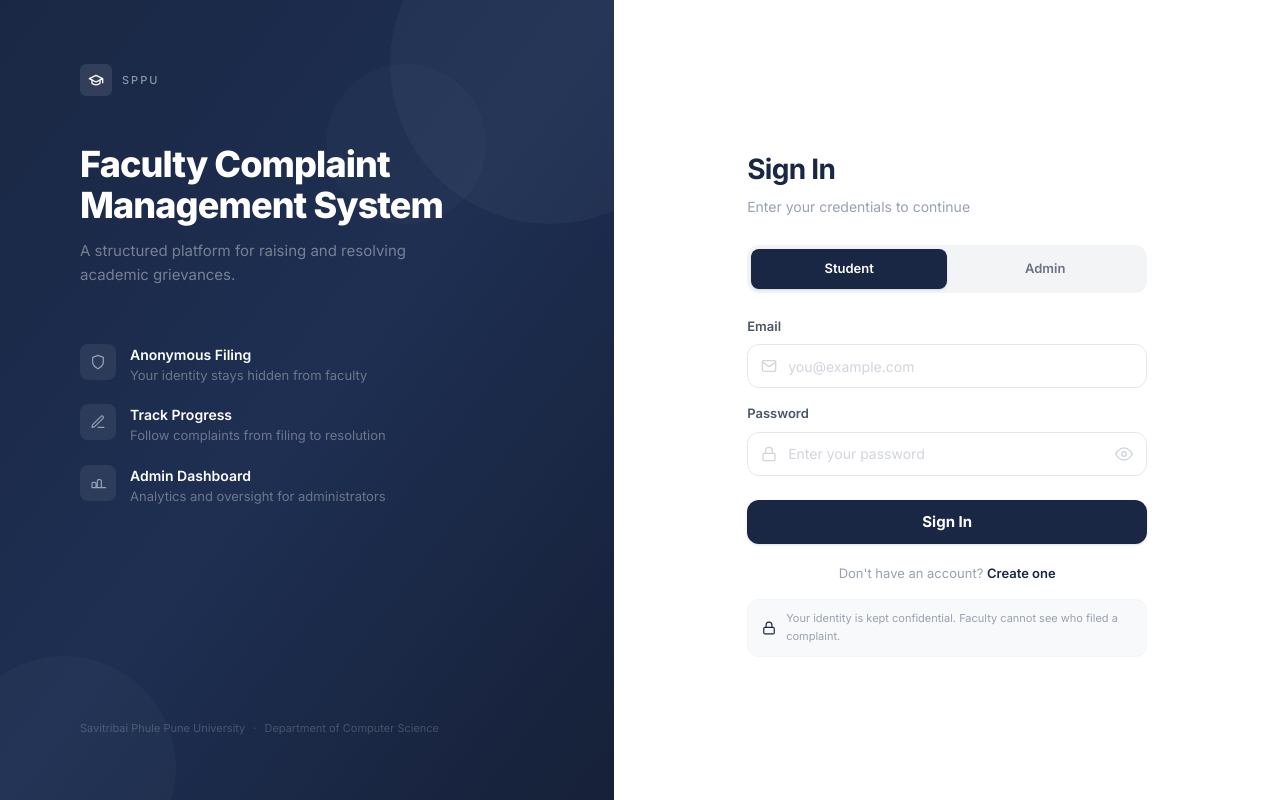
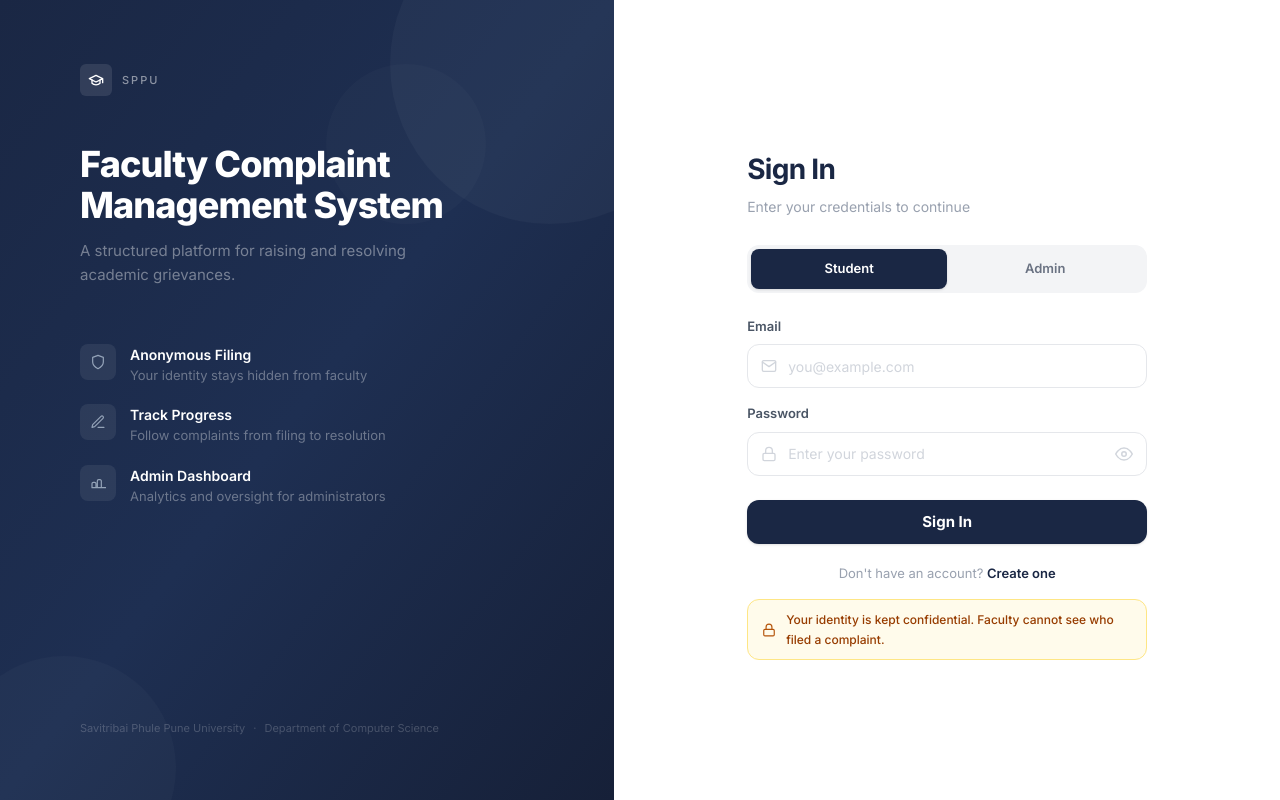
Before and after one commit to OmcarSN/faculty-complaint-app, a React (Vite) app: page / in a window 1280 px wide. Built offline with nearby package versions, Linux system fonts and the light colour scheme; no server answers.

Commit message:
fix: yellow highlight on confidentiality notice for visibility

```diff
--- a/src/pages/Login.jsx
+++ b/src/pages/Login.jsx
@@ -183,9 +183,9 @@ export default function Login() {
                   Don't have an account?{' '}
                   <Link to="/register" className="text-[#1A2744] font-semibold no-underline hover:underline">Create one</Link>
                 </div>
-                <div className="bg-[#f8f9fb] border border-gray-100 rounded-xl px-3.5 py-2.5 flex gap-2.5 items-center">
-                  <svg xmlns="http://www.w3.org/2000/svg" width="14" height="14" viewBox="0 0 24 24" fill="none" stroke="#1A2744" strokeWidth="2" strokeLinecap="round" strokeLinejoin="round" className="shrink-0"><rect x="3" y="11" width="18" height="11" rx="2" ry="2"></rect><path d="M7 11V7a5 5 0 0 1 10 0v4"></path></svg>
-                  <span className="text-[11px] text-gray-400 leading-relaxed">
+                <div className="bg-amber-50 border border-amber-200 rounded-xl px-3.5 py-2.5 flex gap-2.5 items-center">
+                  <svg xmlns="http://www.w3.org/2000/svg" width="14" height="14" viewBox="0 0 24 24" fill="none" stroke="#b45309" strokeWidth="2" strokeLinecap="round" strokeLinejoin="round" className="shrink-0"><rect x="3" y="11" width="18" height="11" rx="2" ry="2"></rect><path d="M7 11V7a5 5 0 0 1 10 0v4"></path></svg>
+                  <span className="text-[12px] text-amber-800 leading-relaxed font-medium">
                     Your identity is kept confidential. Faculty cannot see who filed a complaint.
                   </span>
                 </div>
```
